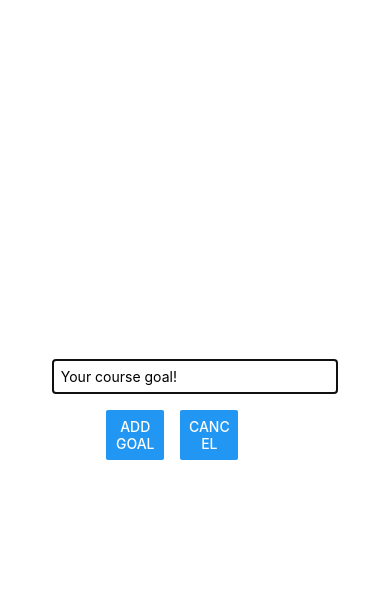
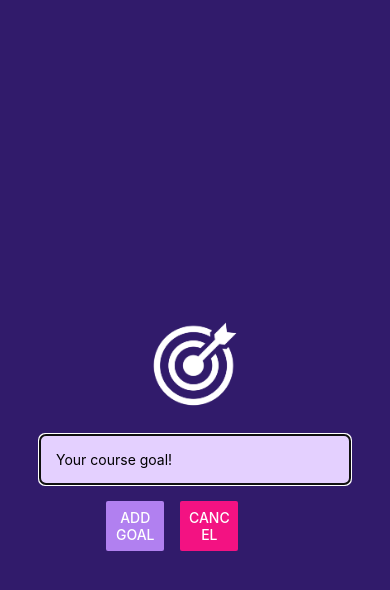
Before and after one commit to amybradbrook/LearningReactNative, a React Native app: screen / in a window 390 px wide. Both pictures are taken after a click on the button "ADD NEW GOAL". Shown: the top 590 px of the page. Built offline with nearby package versions, Linux system fonts and the light colour scheme.

Commit message:
Finished final visual touches on app

```diff
--- a/App.js
+++ b/App.js
@@ -2,6 +2,7 @@
 import { StyleSheet, TextInput, View, Button, FlatList} from 'react-native';
 import GoalItem from './components/GoalItem';
 import GoalInput from './components/GoalInput';
+import { StatusBar } from 'expo-status-bar';
 
 export default function App() {
 
@@ -30,8 +31,10 @@
 
 
   return (
+    <>
+      <StatusBar style='light'/>
       <View style={styles.appContainer}>
-      <Button title="Add New Goal" color="#5e0acc" onPress={startAddGoalHandler}/>
+        <Button title="Add New Goal" color="#e4d0ff" onPress={startAddGoalHandler}/>
         <GoalInput onAddGoal={addGoalHandler} isVisible={modalIsVisible} closeModal={endGoalHandler}/>
         <View style={styles.goalsContainer}>
           <FlatList data={courseGoals} renderItem={itemData => {
@@ -41,6 +44,7 @@
           }} />
         </View>
       </View>
+    </>
   );
 }
 
@@ -50,10 +54,9 @@
     paddingTop:50,
     paddingBottom: 50,
     paddingHorizontal: 16,
-    backgroundColor: "white"
+    backgroundColor: "#1e085a"
   },
   goalsContainer:{
     flex:5
-
   },
 });
--- a/components/GoalInput.js
+++ b/components/GoalInput.js
@@ -1,4 +1,4 @@
-import { StyleSheet, View, TextInput, Button, Modal } from "react-native";
+import { StyleSheet, View, TextInput, Button, Modal, Image } from "react-native";
 import { useState } from "react";
 
 function GoalInput(props){
@@ -18,13 +18,14 @@
     return(
         <Modal visible={props.isVisible} animationType="slide">
             <View style={styles.inputContainer}>
+                <Image source={require('../assets/goal.png')} style={styles.image}/>
                 <TextInput placeholder='Your course goal!' style={styles.textInput} onChangeText={goalInputHandler} value={enteredGoalText}/>
                 <View style={styles.buttonContainer}>
                     <View style={styles.button}>
-                        <Button title="Add Goal" onPress={addGoalHandler}/>
+                        <Button title="Add Goal" onPress={addGoalHandler} color="#b180f0"/>
                     </View>
                     <View style={styles.button}>
-                        <Button title="Cancel" onPress={props.closeModal}/>
+                        <Button title="Cancel" onPress={props.closeModal} color = "#f31282"/>
                     </View>
                 </View>
 
@@ -41,16 +42,17 @@
         flexDirection: "column",
         justifyContent: "center",
         alignItems: "center",
-        marginBottom: 24,
-        padding: 16,
-        borderBottomWidth: 1,
-        borderBottomColor: "#cccccc"
+        backgroundColor: "#311b6b"
       },
       textInput:{
         borderWidth: 1,
-        borderColor: "#cccccc",
+        borderColor: "#e4d0ff",
+        borderRadius: 6,
+        backgroundColor: "#e4d0ff",
         width: "80%",
-        padding: 8
+        padding: 8,
+        color: "120438",
+        padding:16
       },
       buttonContainer: {
         flexDirection:"row",
@@ -59,5 +61,10 @@
       button: {
         width: "30%",
         marginHorizontal: 8
+      },
+      image: {
+        width: 100,
+        height: 100,
+        margin: 20
       }
 })
--- a/components/GoalItem.js
+++ b/components/GoalItem.js
@@ -18,11 +18,12 @@
     goalItem: {
         margin: 8,
         borderRadius: 4,
-        fontSize:16,
-        backgroundColor: "#5e0acc",
+        padding:5,
+        backgroundColor: "#e4d0ff",
     },
     goalText: {
-        color: "white",
-        padding:8
+        color: "1e085a",
+        padding:8,
+        fontSize:20
     }
 })
```
Also changed, not shown: assets/goal.png (added). Lines whose indentation alone changed are shown as unchanged.
